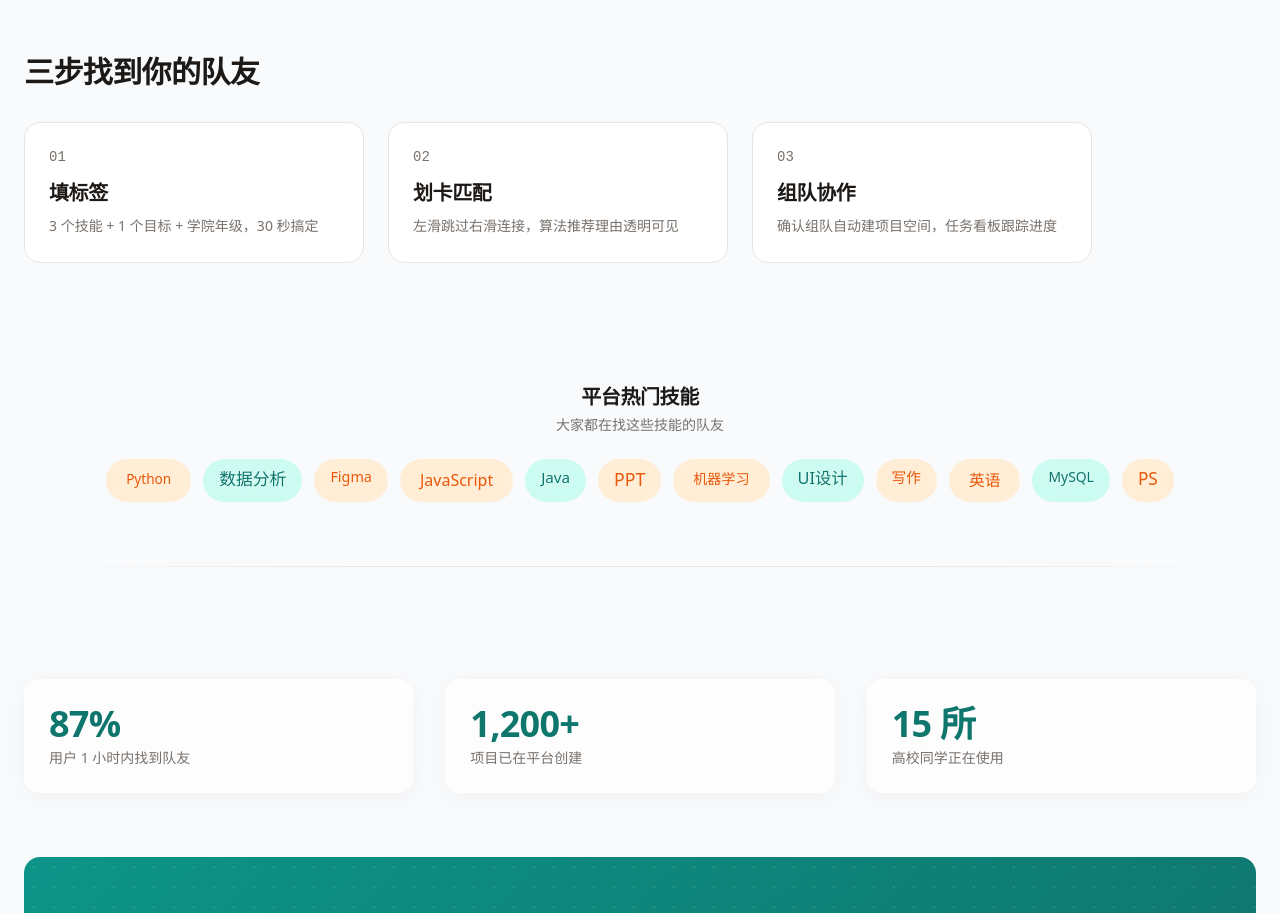
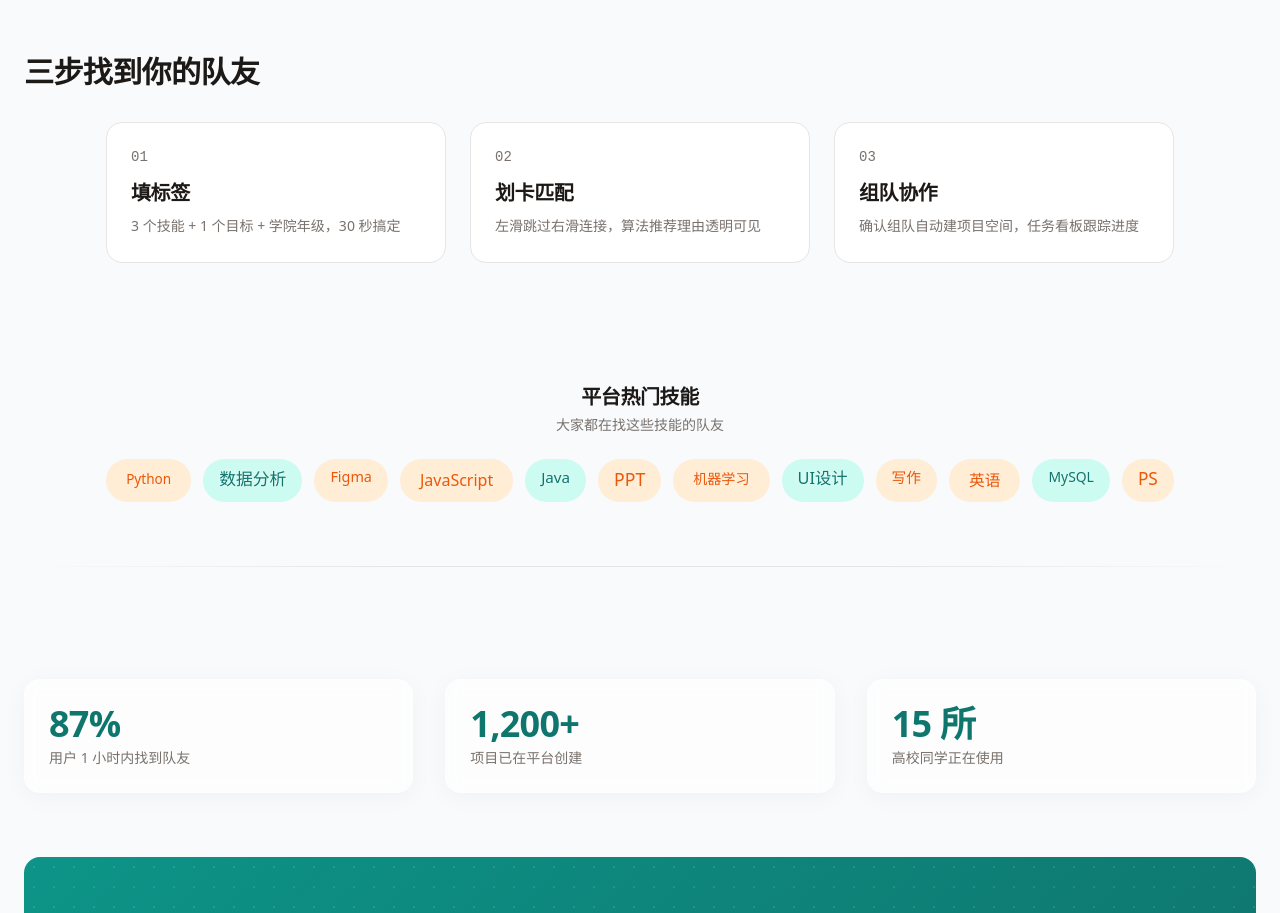
Before and after one commit to zzj-a11y/campus-match, a React (Vite) app: page /#/ in a window 1280 px wide. Shown: the part 1140-2053 px from the top of the page. Built offline with nearby package versions, Linux system fonts and the light colour scheme; no server answers.

Commit message:
fix: center the 3 steps cards on desktop

```diff
--- a/src/pages/Home.jsx
+++ b/src/pages/Home.jsx
@@ -167,7 +167,7 @@ export default function Home() {
         <h2 className="font-display text-2xl sm:text-3xl font-bold text-[#1c1917]">
           三步找到你的队友
         </h2>
-        <div className="mt-8 flex gap-6 overflow-x-auto no-scrollbar snap-x-mandatory pb-2">
+        <div className="mt-8 flex gap-6 overflow-x-auto no-scrollbar snap-x-mandatory pb-2 lg:justify-center">
           {steps.map((s) => (
             <div
               key={s.step}
```
